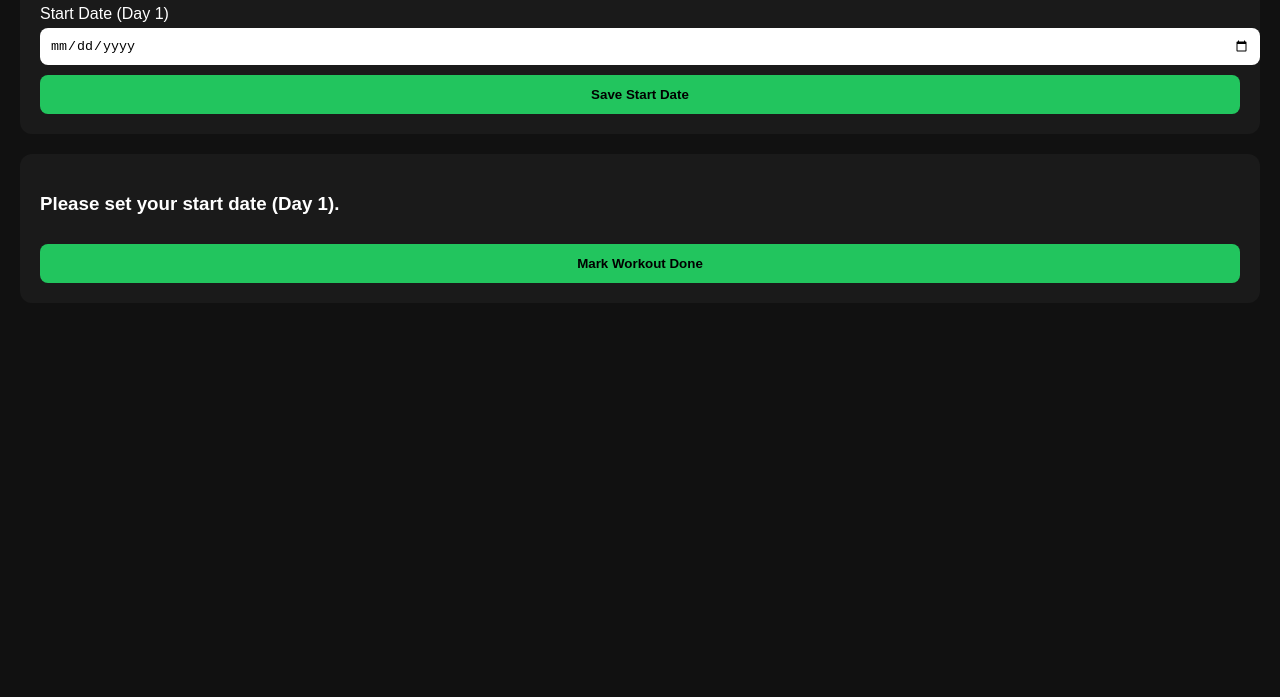
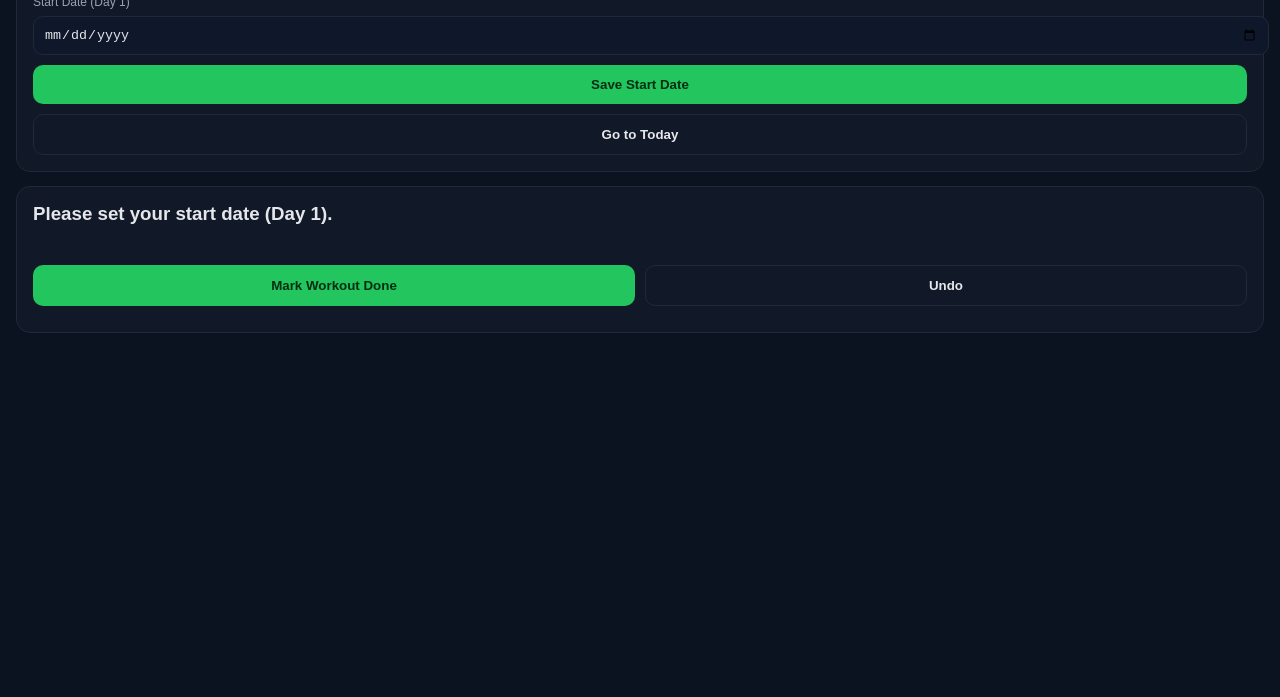
Before and after one commit to grantgouws/trx-120-app, a plain HTML site: page index.html in a window 1280 px wide. Shown: the part 103-800 px from the top of the page. Drawn offline with Linux system fonts and the light colour scheme.

Commit message:
Update index.html

```diff
--- a/index.html
+++ b/index.html
@@ -9,57 +9,54 @@
 <meta name="theme-color" content="#111111">
 
 <style>
-body{
-  font-family: Arial, sans-serif;
-  margin:0;
-  padding:20px;
-  background:#111;
-  color:#fff;
-}
-.card{
-  background:#1a1a1a;
-  padding:20px;
-  border-radius:12px;
-  margin-bottom:20px;
-}
-button{
-  width:100%;
-  padding:12px;
-  margin-top:10px;
-  border:none;
-  border-radius:8px;
-  font-weight:bold;
-  background:#22c55e;
-  color:#000;
-}
-input{
-  width:100%;
-  padding:10px;
-  margin-top:5px;
-  border-radius:8px;
-  border:none;
-}
+  body{font-family:Arial, sans-serif;margin:0;padding:16px;background:#0b1220;color:#e5e7eb}
+  .card{background:#111827;border:1px solid #1f2937;padding:16px;border-radius:14px;margin-bottom:14px}
+  h2,h3{margin:0 0 8px}
+  label{font-size:12px;color:#9ca3af}
+  input{width:100%;padding:10px;margin-top:6px;border-radius:10px;border:1px solid #1f2937;background:#0f172a;color:#e5e7eb}
+  button{width:100%;padding:12px;margin-top:10px;border:none;border-radius:10px;font-weight:800;background:#22c55e;color:#052e12}
+  button.secondary{background:transparent;border:1px solid #1f2937;color:#e5e7eb}
+  .muted{color:#9ca3af;font-size:12px}
+  .badge{display:inline-block;padding:4px 10px;border-radius:999px;border:1px solid #1f2937;color:#9ca3af;font-size:12px}
+  .workoutType{font-weight:900}
+  .exercise{border-top:1px solid #1f2937;padding-top:10px;margin-top:10px}
+  .exName{font-weight:800}
+  .meta{font-size:12px;color:#9ca3af;margin-top:2px}
+  .row{display:flex;gap:10px}
+  .row button{width:50%}
 </style>
 </head>
 
 <body>
 
 <div class="card">
-<h2>TRX 120-Day Plan</h2>
+  <h2>TRX 120-Day Plan</h2>
+  <div class="muted">Train every other day: Lower → Core → Upper. Rest days are automatic.</div>
 
-<label>Start Date (Day 1)</label>
-<input type="date" id="startDate">
+  <div style="height:12px"></div>
+  <label>Start Date (Day 1)</label>
+  <input type="date" id="startDate">
 
-<button onclick="saveDate()">Save Start Date</button>
+  <button onclick="saveDate()">Save Start Date</button>
+  <button class="secondary" onclick="goToday()">Go to Today</button>
 </div>
 
 <div class="card">
-<h3 id="dayInfo"></h3>
-<p id="workoutInfo"></p>
-<button onclick="markDone()">Mark Workout Done</button>
+  <h3 id="dayInfo">Select a start date</h3>
+  <div class="muted" id="phaseInfo"></div>
+
+  <div style="height:10px"></div>
+  <div id="workoutInfo"></div>
+
+  <div style="height:12px"></div>
+  <div class="row">
+    <button onclick="markDone()">Mark Workout Done</button>
+    <button class="secondary" onclick="resetDone()">Undo</button>
+  </div>
+
+  <div class="muted" id="doneInfo" style="margin-top:10px"></div>
 </div>
 
 <script src="app.js"></script>
-
 </body>
 </html>
```
